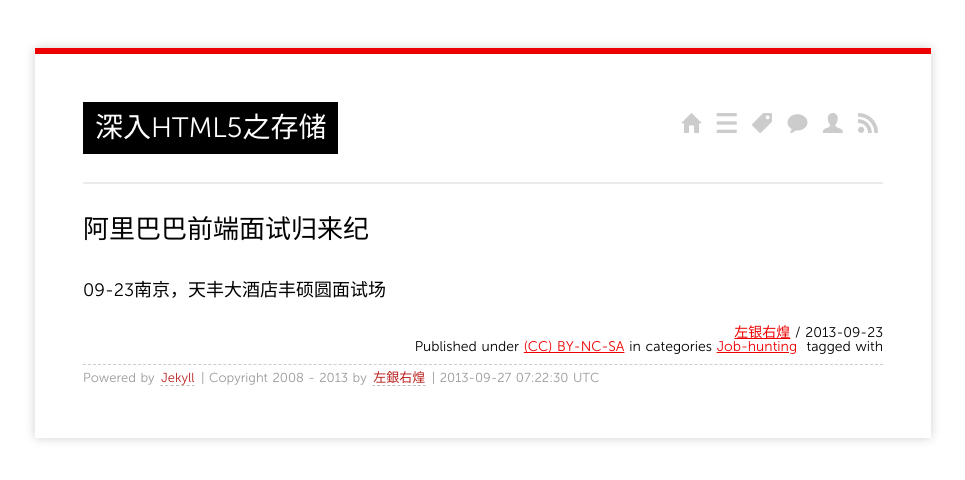
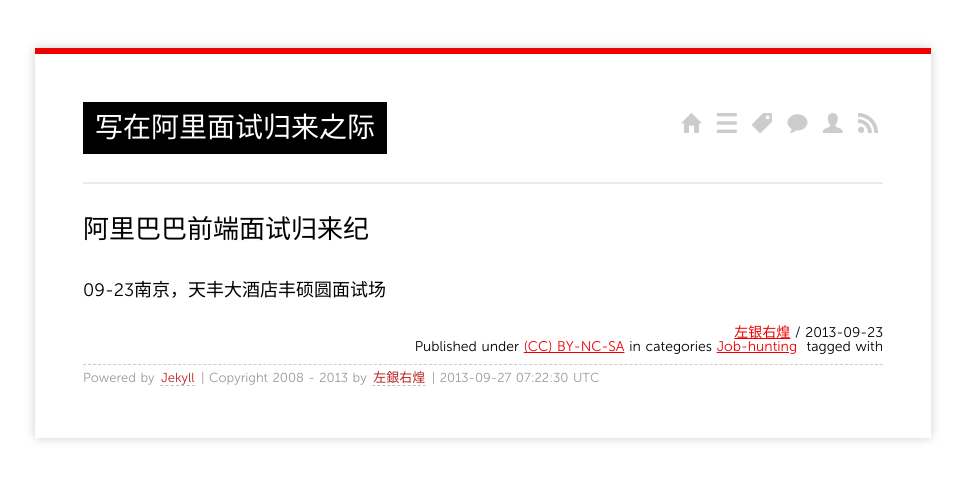
Before and after one commit to grahamle/grahamle.github.com, a Jekyll site: the page built from _posts/2013/2013-09-23-写在阿里面试归来之际.md, in a window 1280 px wide. Shown: the top 480 px of the page, without its empty margins (157-1122 px from the left). Built offline with Jekyll 4.4.1, drawn with Linux system fonts in a browser that asks for light colours; Markdown is read by kramdown in place of the engine named in the settings; comment, search, counter and statistics services are not loaded.

Commit message:
fix a typo

```diff
--- a/_posts/2013/2013-09-23-写在阿里面试归来之际.md
+++ b/_posts/2013/2013-09-23-写在阿里面试归来之际.md
@@ -1,6 +1,6 @@
 ---
 layout: post
-title: 深入HTML5之存储
+title: 写在阿里面试归来之际
 categories:
 - Job-hunting
 ---
```
